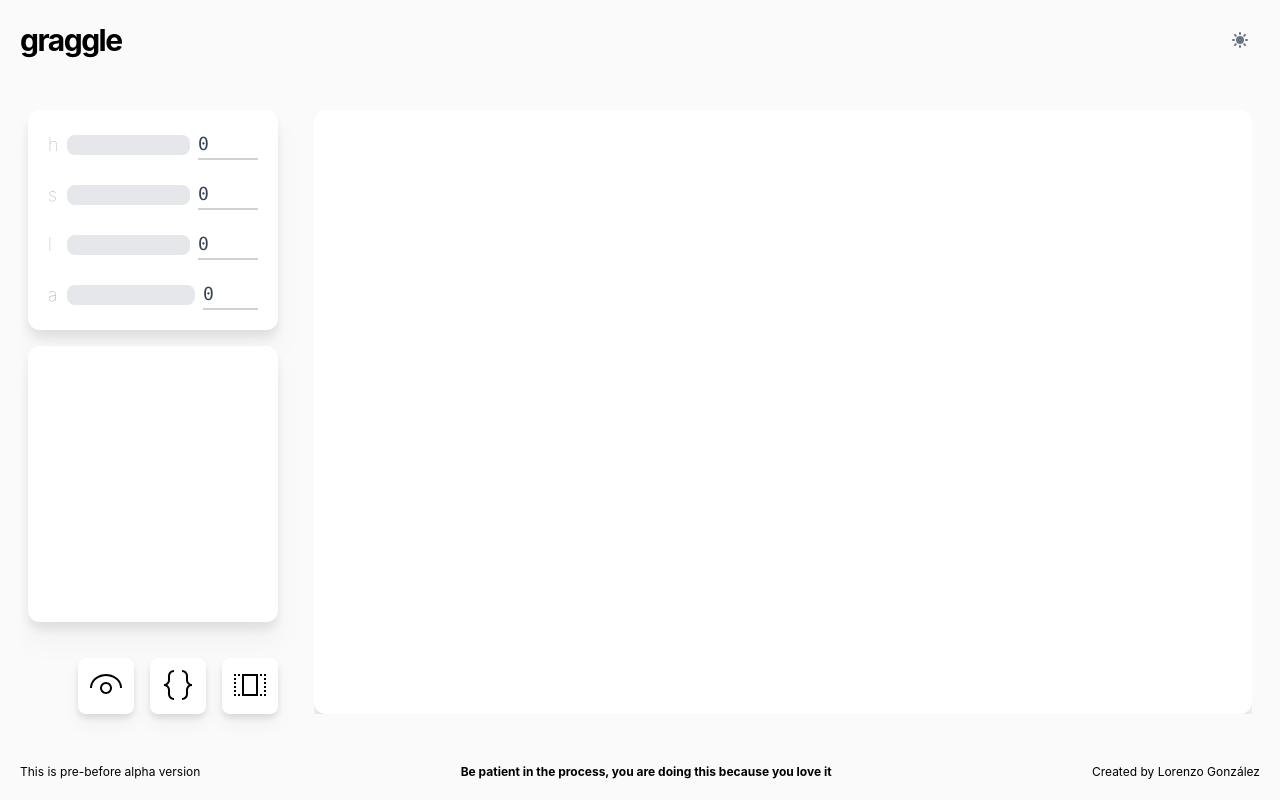
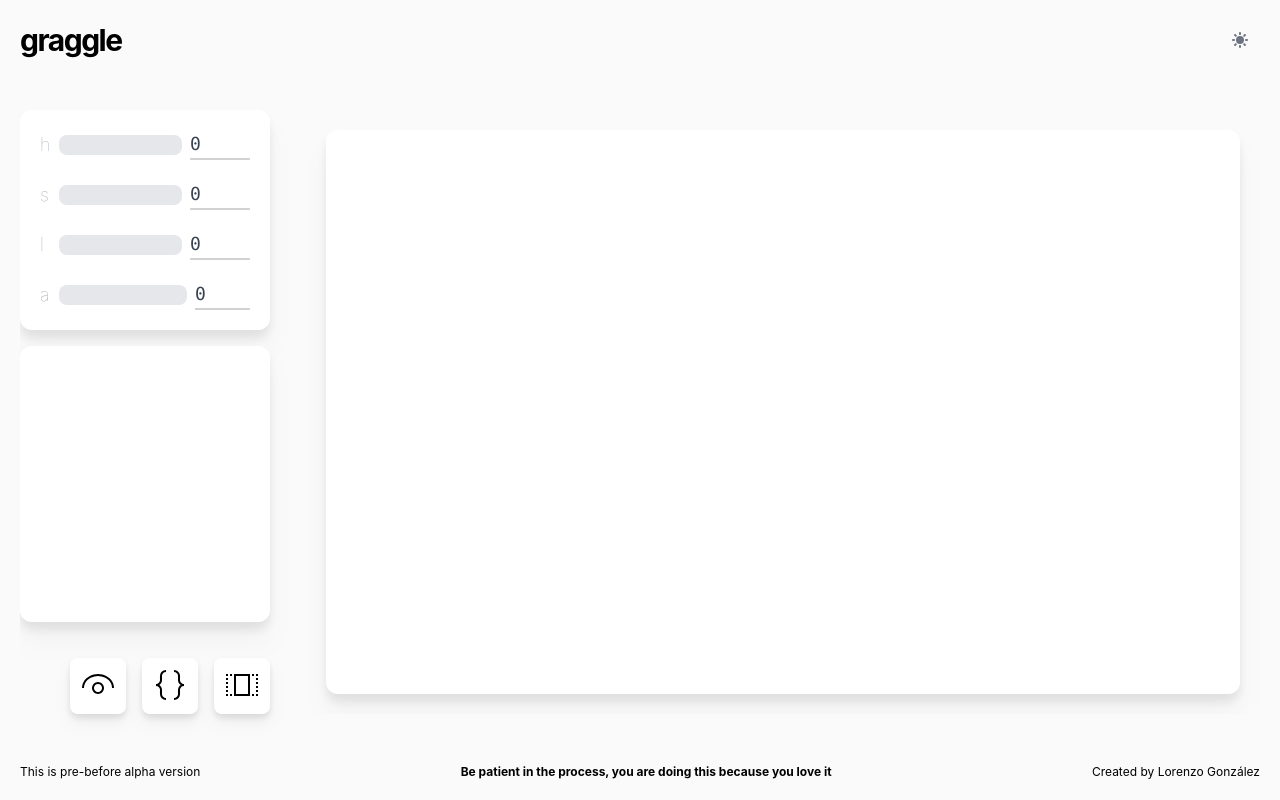
Before and after one commit to enzogdev/graggle-v0, a React (Vite) app: page / in a window 1280 px wide. Built offline with nearby package versions, Linux system fonts and the light colour scheme.

Commit message:
fix app layout

```diff
--- a/src/App.tsx
+++ b/src/App.tsx
@@ -11,13 +11,13 @@ function App() {
   return (
     <>
       <Header />
-      <div className="flex flex-row gap-9 w-full h-full overflow-auto py-6 px-2">
+      <div className="flex flex-row gap-9 w-full h-full overflow-auto py-6 px-0">
         <div className="flex flex-col gap-4 h-full z-10">
           <SliderController />
           <PinList />
           <Toolbar />
         </div>
-        <div className="w-full h-full flex justify-center items-center overflow-hidden">
+        <div className="w-full h-full flex justify-center items-center overflow-hidden p-5">
           <Canvas />
         </div>
       </div>
```
